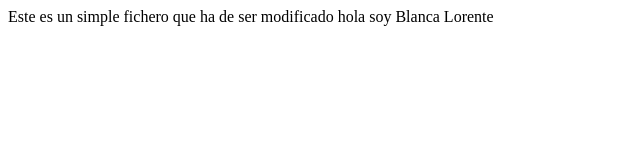
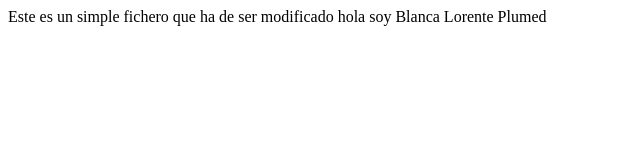
Before and after one commit to blorentep/testgit, a plain HTML site: page index.html in a window 1280 px wide. Shown: the full height of the page, 0-640 px from the left. Drawn offline with Linux system fonts and the light colour scheme.

Commit message:
apellido2

```diff
--- a/index.html
+++ b/index.html
@@ -1,6 +1,6 @@
 <HTML>
 <BODY>
 Este es un simple fichero que ha de ser modificado
-hola soy Blanca Lorente
+hola soy Blanca Lorente Plumed
 </BODY>
 </HTML>
```
